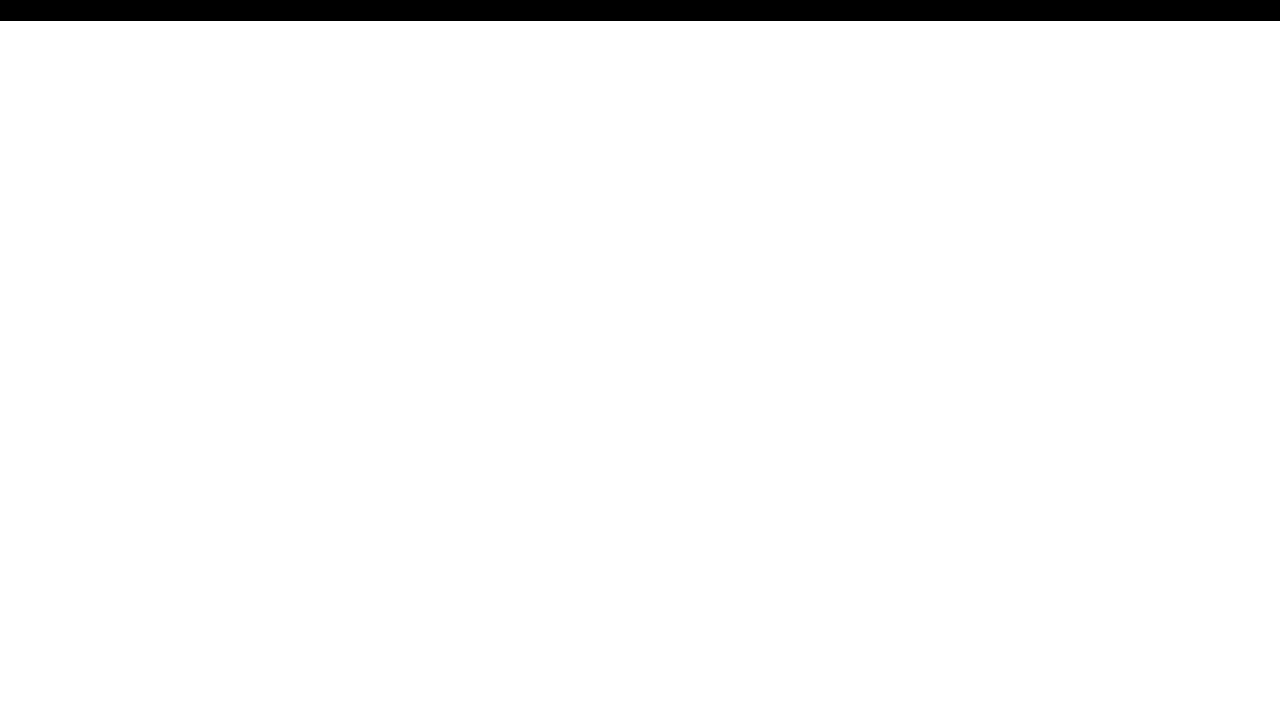
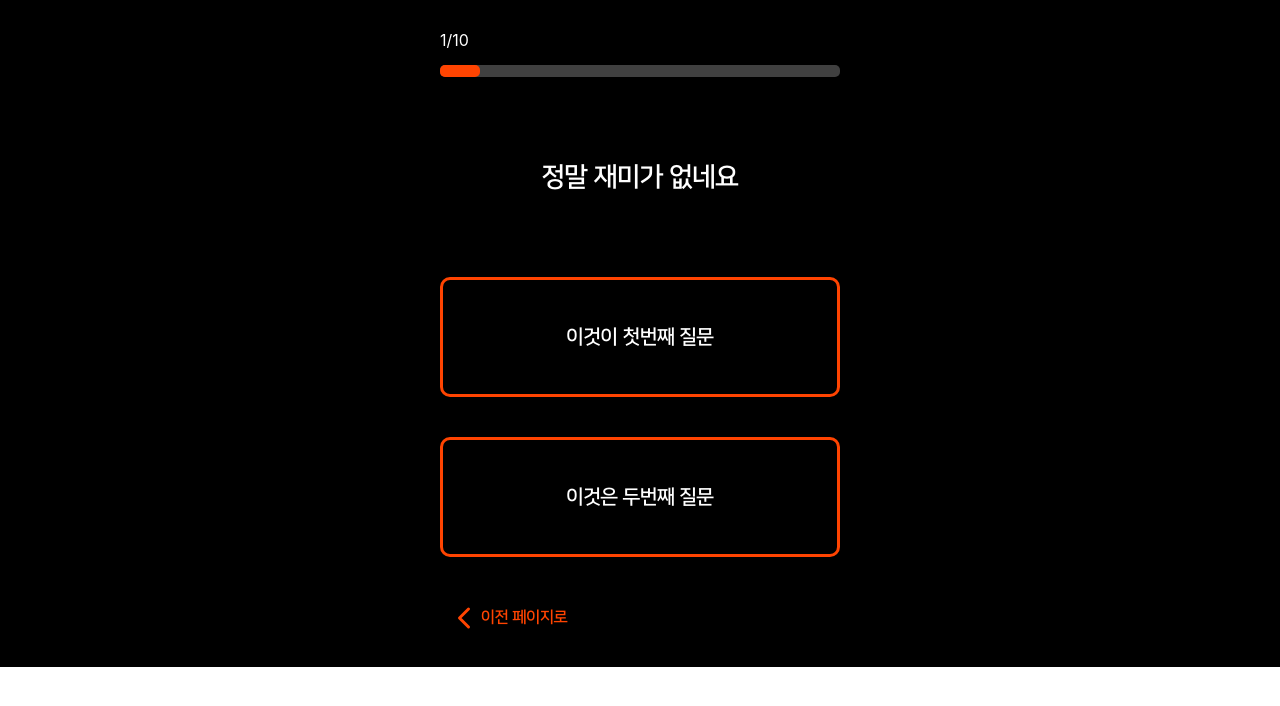
Before and after one commit to cria2000/drink-it-test-survey, a React (Create React App) app: page /question in a window 1280 px wide. Shown: the top 706 px of the page. Built offline with nearby package versions, Linux system fonts and the light colour scheme.

Commit message:
QuestionContainer 레이아웃

```diff
--- a/src/MainFrame.tsx
+++ b/src/MainFrame.tsx
@@ -1,9 +1,9 @@
 import * as React from 'react';
 import './Styles/css/MainPage.css'
 import {MainPage} from "./MainPage";
-import {HashRouter,  Route, Routes} from "react-router-dom";
-import {QuestionPage} from "./QuestionPage";
+import { Route, Routes} from "react-router-dom";
 import {ResultPage} from "./ResultPage";
+import {QuestionContainer} from "./QuestionContainer";
 
 type Props = {
 
@@ -11,7 +11,7 @@ type Props = {
 export const MainFrame = (props: Props) => {
     return <Routes>
                 <Route path="/" element={<MainPage />} />
-                <Route path="/question" element={<QuestionPage />} />
+                <Route path="/question" element={<QuestionContainer />} />
                 <Route path="/result" element={<ResultPage />} />
             </Routes>
 
--- a/src/MainPage.tsx
+++ b/src/MainPage.tsx
@@ -18,8 +18,7 @@ export const MainPage = (props: Props) => {
     return (
         <div className="main_page">
             <div className="change_language">
-                <button className="button_change" />
-                <div>{strings.eng}</div>
+                <button><div className="button_change"/><div>{strings.eng}</div></button>
             </div>
             <div className="main_title">
                 <div>{strings.mainTitle}</div>
--- /dev/null
+++ b/src/QuestionContainer.tsx
@@ -0,0 +1,36 @@
+import * as React from 'react';
+import {useState} from "react";
+import {QuestionPage} from "./QuestionPage";
+import {questionPreset} from "./QuestionPreset";
+import messages from "./Constant/messages";
+import './Styles/css/QuestionContainer.css'
+
+type Props = {
+
+};
+export const QuestionContainer = (props: Props) => {
+    const totalQuestionNumber = 10
+    const [currentQuestion, setCurrentQuestion] = useState<number>(1)
+    const currentQuestionContent = questionPreset[currentQuestion]
+
+
+    return (
+        <div className="question_container">
+            <div className="question_container_progress_number">
+                <div className="current_question">{currentQuestion}</div>
+                /
+                <div className="total_question">{totalQuestionNumber}</div>
+            </div>
+            <div className="question_container_progress_bar">
+                <div style={{width: currentQuestion * 40}} className="current_progress"/>
+            </div>
+            <QuestionPage
+                questionMessage={currentQuestionContent?.question}
+                firstChoiceMessage={currentQuestionContent?.firstMessage}
+                secondChoiceMessage={currentQuestionContent?.secondMessage}
+            />
+            <button className="question_container_prev_page" ><div className="button_prev"/><div>{messages.prevPage}</div></button>
+
+        </div>
+    );
+};
--- a/src/QuestionPage.tsx
+++ b/src/QuestionPage.tsx
@@ -1,5 +1,6 @@
 import * as React from 'react';
 import messages from "./Constant/messages";
+import './Styles/css/QuestionPage.css'
 
 type Props = {
     questionMessage?: string
@@ -8,11 +9,10 @@ type Props = {
 };
 export const QuestionPage = ({questionMessage, firstChoiceMessage, secondChoiceMessage}: Props) => {
     return (
-        <div className="question_frame">
-            <div>{questionMessage}</div>
-            <button className="question_frame_choice_button">{firstChoiceMessage}</button>
-            <button className="question_frame_choice_button">{secondChoiceMessage}</button>
-            <button><div>{messages.prevPage}</div></button>
+        <div className="question_page">
+            <div className="question_page_question_message">{questionMessage}</div>
+            <button className="question_page_choice_button">{firstChoiceMessage}</button>
+            <button className="question_page_choice_button">{secondChoiceMessage}</button>
         </div>
     );
 };
--- /dev/null
+++ b/src/QuestionPreset.ts
@@ -0,0 +1,12 @@
+export type questionType = {
+    id: number
+    question?: string
+    firstMessage?: string
+    secondMessage?: string
+}
+
+export const questionPreset : questionType[] = [
+    {id: 0, question: '당신은 사람인가요?', firstMessage: '이것이 첫번째 질문', secondMessage: '이것은 두번째 질문'},
+    {id: 1, question: '정말 재미가 없네요', firstMessage: '이것이 첫번째 질문', secondMessage: '이것은 두번째 질문'},
+    {id: 2, question: '으 하기싫어!',  firstMessage: '이것이 첫번째 질문', secondMessage: '이것은 두번째 질문'}
+]
--- a/src/Styles/css/App.css
+++ b/src/Styles/css/App.css
@@ -6,6 +6,8 @@
   flex-direction: column;
   justify-content: center;
   align-items: center;
+  height: 100%;
+  width: 100%;
 }
 
 .App-logo {
@@ -66,7 +68,6 @@
 button{
   border: none;
   outline: none;
-  font-family: "IBM Plex Sans KR - Regular", sans-serif;
   cursor: pointer;
   transition: ease-out 50ms;
   background: transparent;
@@ -74,4 +75,5 @@ button{
 
 :root{
   --main-red: #FF4401;
+  --progress-gray: #404040;
 }
--- a/src/Styles/css/MainPage.css
+++ b/src/Styles/css/MainPage.css
@@ -7,15 +7,26 @@
     padding-top: 30px;
 }
 
+.main_page .change_language > button{
+    display: flex;
+    flex-direction: row;
+}
+
 .main_page .change_language .button_change{
     background: url('../svg/Change.svg') no-repeat;
     width: 30px;
     height: 30px;
 }
 
+.main_page .change_language div{
+    color: white;
+    font-family: "Eulyoo - SemiBold";
+    font-size: 15pt;
+}
+
 .main_page .main_title{
     font-family: "Eulyoo - SemiBold";
-    font-size: 20pt;
+    font-size: 25pt;
     height: 40%;
     min-height: 300px;
     display: flex;
@@ -33,7 +44,7 @@
     width: 300px;
     height: 100px;
     color: white;
-    font-size: 15pt;
+    font-size: 17pt;
     background: var(--main-red);
     border-radius: 10px;
     font-family: "NanumSquare - Bold";
--- /dev/null
+++ b/src/Styles/css/QuestionContainer.css
@@ -0,0 +1,44 @@
+.question_container{
+    padding: 30px;
+}
+
+.question_container .question_container_progress_number{
+    display: flex;
+    flex-direction: row;
+    padding-bottom: 15px;
+}
+
+.question_container .question_container_progress_bar{
+    width: 100%;
+    height: 12px;
+    background-color: var(--progress-gray);
+    border-radius: 5px;
+}
+
+.question_container .current_progress{
+    height: 12px;
+    background-color: var(--main-red);
+    border-radius: 5px;
+    z-index: 1;
+}
+
+.question_container_prev_page {
+    width: 100%;
+    display: flex;
+    justify-content: flex-start;
+    align-items: center;
+    height: 40px;
+}
+
+
+.question_container_prev_page > .button_prev{
+    background: url('../svg/chevron-left.svg') no-repeat;
+    width: 35px;
+    height: 35px;
+}
+
+.question_container_prev_page > div{
+    color: var(--main-red);;
+    font-family: "NanumSquare - Bold";
+    font-size: 12pt;
+}
--- /dev/null
+++ b/src/Styles/css/QuestionPage.css
@@ -0,0 +1,31 @@
+.question_page{
+    display: flex;
+    flex-direction: column;
+    height: 100%;
+    width: 100%;
+}
+
+.question_page .question_page_question_message{
+    color: white;
+    min-height: 200px;
+    font-size: 20pt;
+    font-family: "NanumSquare - Bold";
+    display: flex;
+    justify-content: center;
+    align-items: center;
+}
+
+.question_page .question_page_choice_button{
+    height: 120px;
+    width: 400px;
+    border: solid 3px var(--main-red);
+    border-radius: 10px;
+    color: white;
+    margin-bottom: 40px;
+    font-size: 15pt;
+    font-family: "NanumSquare - Bold";
+}
+
+.question_page .question_page_choice_button:hover{
+    background-color: #491212;
+}
```
Also changed, not shown: src/Styles/svg/GoBack.svg (added), src/Styles/svg/chevron-left.svg (added).
